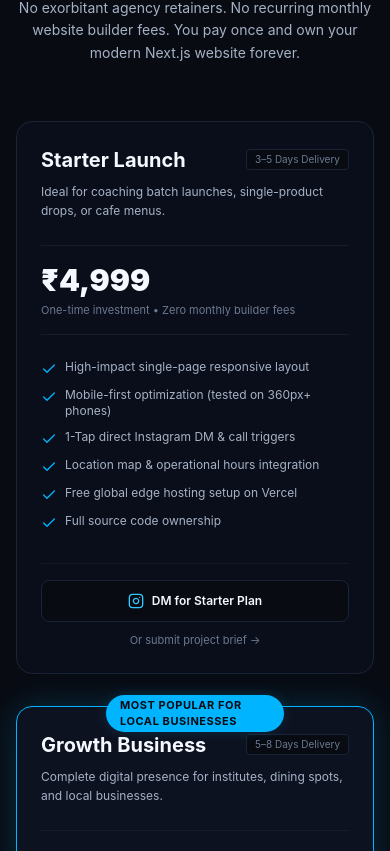
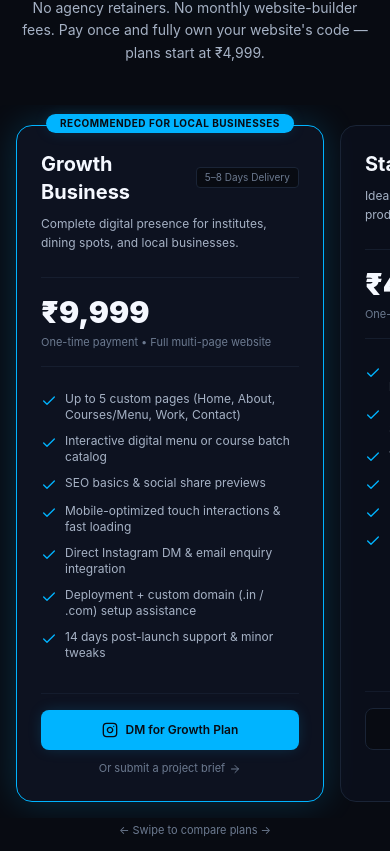
Before and after one commit to axonixtech01-cpu/axonix-tech, a Next.js app: page /services in a window 390 px wide. Shown: the part 6773-7624 px from the top of the page. Built offline with nearby package versions, Linux system fonts and the light colour scheme.

Commit message:
Update PricingSection.tsx

```diff
--- a/components/PricingSection.tsx
+++ b/components/PricingSection.tsx
@@ -1,22 +1,24 @@
 import React from 'react';
 import Link from 'next/link';
 import { SectionHeading } from './SectionHeading';
-import { Check, Sparkles, Send, ShieldCheck, ArrowRight, Instagram } from 'lucide-react';
+import { DiscountCallout } from './DiscountCallout';
+import { Check, ShieldCheck, Instagram, ArrowRight } from 'lucide-react';
+import { INSTAGRAM_DM_URL } from '@/lib/site';
 
 const TIERS = [
   {
     name: 'Starter Launch',
     tagline: 'Ideal for coaching batch launches, single-product drops, or cafe menus.',
     price: '₹4,999',
-    subtitle: 'One-time investment • Zero monthly builder fees',
+    subtitle: 'One-time payment • No monthly builder fees',
     popular: false,
     turnaround: '3–5 Days Delivery',
     features: [
       'High-impact single-page responsive layout',
       'Mobile-first optimization (tested on 360px+ phones)',
-      '1-Tap direct Instagram DM & call triggers',
-      'Location map & operational hours integration',
-      'Free global edge hosting setup on Vercel',
+      '1-Tap direct Instagram DM & call buttons',
+      'Location map & opening hours section',
+      'Deployment & hosting setup included',
       'Full source code ownership',
     ],
     ctaText: 'DM for Starter Plan',
@@ -26,16 +28,16 @@ const TIERS = [
     name: 'Growth Business',
     tagline: 'Complete digital presence for institutes, dining spots, and local businesses.',
     price: '₹9,999',
-    subtitle: 'One-time investment • Full multi-page architecture',
+    subtitle: 'One-time payment • Full multi-page website',
     popular: true,
     turnaround: '5–8 Days Delivery',
     features: [
-      'Up to 5 custom-engineered pages (Home, About, Courses/Menu, Work, Contact)',
+      'Up to 5 custom pages (Home, About, Courses/Menu, Work, Contact)',
       'Interactive digital menu or course batch catalog',
-      'Search engine optimization (SEO) & OpenGraph previews',
+      'SEO basics & social share previews',
       'Mobile-optimized touch interactions & fast loading',
-      'Direct Instagram DM & email inquiry integration',
-      'Free deployment + custom domain (.in / .com) setup assistance',
+      'Direct Instagram DM & email enquiry integration',
+      'Deployment + custom domain (.in / .com) setup assistance',
       '14 days post-launch support & minor tweaks',
     ],
     ctaText: 'DM for Growth Plan',
@@ -63,60 +65,57 @@ const TIERS = [
 
 export const PricingSection: React.FC = () => {
   return (
-    <section className="relative py-20 bg-axon-bg border-t border-axon-border">
-      <div className="mx-auto max-w-7xl px-4 sm:px-6 lg:px-8">
+    <section id="pricing" className="relative scroll-mt-20 py-20 bg-axon-bg border-t border-axon-border overflow-hidden">
+      <div className="absolute inset-x-0 top-0 h-72 radial-glow pointer-events-none" aria-hidden="true" />
 
-        <SectionHeading
-          badge="// TRANSPARENT INVESTMENT"
-          title="Affordable Packages for Real Businesses"
-          subtitle="No exorbitant agency retainers. No recurring monthly website builder fees. You pay once and own your modern Next.js website forever."
-        />
+      <div className="relative mx-auto max-w-7xl px-4 sm:px-6 lg:px-8">
+        <div data-reveal>
+          <SectionHeading
+            badge="// TRANSPARENT PRICING"
+            title="Affordable Packages for Real Businesses"
+            subtitle="No agency retainers. No monthly website-builder fees. Pay once and fully own your website's code — plans start at ₹4,999."
+          />
+        </div>
 
-        <div className="mt-14 grid grid-cols-1 gap-8 lg:grid-cols-3 items-stretch">
-          {TIERS.map((tier, index) => (
+        {/* Mobile: swipe carousel (recommended plan first). Desktop: 3-column grid. */}
+        <div data-reveal className="no-scrollbar -mx-4 mt-10 flex snap-x snap-mandatory gap-4 overflow-x-auto px-4 pb-4 pt-5 sm:-mx-6 sm:px-6 lg:mx-0 lg:mt-14 lg:grid lg:grid-cols-3 lg:items-stretch lg:gap-8 lg:overflow-visible lg:px-0">
+          {TIERS.map((tier) => (
             <div
-              key={index}
-              className={`relative flex flex-col justify-between rounded-2xl border p-6 sm:p-8 transition-all duration-300 ${
+              key={tier.name}
+              data-spotlight
+              className={`relative flex w-[86%] max-w-sm shrink-0 snap-center flex-col justify-between rounded-2xl border p-6 sm:w-[60%] sm:p-8 lg:w-auto lg:max-w-none ${
                 tier.popular
-                  ? 'border-axon-blue bg-axon-surface shadow-[0_0_35px_rgba(0,180,255,0.2)] lg:-translate-y-2'
+                  ? 'order-first border-axon-blue bg-axon-surface shadow-[0_0_35px_rgba(0,180,255,0.2)] lg:order-none lg:-translate-y-2'
                   : 'border-axon-border bg-axon-surface/60 hover:border-axon-blue/50'
               }`}
             >
               {tier.popular && (
-                <div className="absolute -top-3 left-1/2 -translate-x-1/2 rounded-full bg-axon-blue px-3.5 py-0.5 text-[11px] font-mono font-bold uppercase tracking-wider text-axon-bg shadow-glow-sm">
-                  MOST POPULAR FOR LOCAL BUSINESSES
+                <div className="absolute -top-3 left-1/2 -translate-x-1/2 whitespace-nowrap rounded-full bg-axon-blue px-3.5 py-0.5 text-[10px] sm:text-[11px] font-mono font-bold uppercase tracking-wider text-axon-bg shadow-glow-sm">
+                  Recommended for local businesses
                 </div>
               )}
 
               <div>
-                <div className="flex items-center justify-between">
-                  <h3 className="text-xl font-bold text-axon-text">
-                    {tier.name}
-                  </h3>
-                  <span className="rounded bg-axon-bg px-2 py-0.5 font-mono text-[10px] text-axon-dim border border-axon-border">
+                <div className="flex items-center justify-between gap-2">
+                  <h3 className="text-xl font-bold text-axon-text">{tier.name}</h3>
+                  <span className="shrink-0 rounded bg-axon-bg px-2 py-0.5 font-mono text-[10px] text-axon-dim border border-axon-border">
                     {tier.turnaround}
                   </span>
                 </div>
 
-                <p className="mt-2 text-xs text-axon-muted leading-relaxed">
-                  {tier.tagline}
-                </p>
+                <p className="mt-2 text-xs text-axon-muted leading-relaxed">{tier.tagline}</p>
 
                 <div className="mt-6 border-y border-axon-border/70 py-4">
                   <div className="flex items-baseline gap-2">
-                    <span className="text-3xl sm:text-4xl font-black text-axon-text font-mono">
-                      {tier.price}
-                    </span>
+                    <span className="text-3xl sm:text-4xl font-black text-axon-text font-mono">{tier.price}</span>
                   </div>
-                  <span className="mt-1 block text-[11px] text-axon-dim font-mono">
-                    {tier.subtitle}
-                  </span>
+                  <span className="mt-1 block text-[11px] text-axon-dim font-mono">{tier.subtitle}</span>
                 </div>
 
                 <ul className="mt-6 space-y-2.5 text-xs text-axon-muted">
-                  {tier.features.map((feat, i) => (
-                    <li key={i} className="flex items-start gap-2">
-                      <Check className="h-4 w-4 text-axon-blue shrink-0 mt-0.5" />
+                  {tier.features.map((feat) => (
+                    <li key={feat} className="flex items-start gap-2">
+                      <Check className="h-4 w-4 text-axon-blue shrink-0 mt-0.5" aria-hidden="true" />
                       <span>{feat}</span>
                     </li>
                   ))}
@@ -126,48 +125,58 @@ export const PricingSection: React.FC = () => {
               {/* Action buttons */}
               <div className="mt-8 pt-4 border-t border-axon-border/60 space-y-2.5">
                 <a
-                  href={`https://ig.me/m/axo_nixtech`}
+                  href={INSTAGRAM_DM_URL}
                   target="_blank"
                   rel="noopener noreferrer"
-                  className={`w-full inline-flex items-center justify-center gap-2 rounded-lg py-3 text-xs sm:text-sm font-semibold transition-all duration-200 active:scale-98 ${
+                  data-ripple
+                  className={`w-full inline-flex items-center justify-center gap-2 rounded-lg py-3 text-xs sm:text-sm font-semibold transition-colors duration-200 ${
                     tier.popular
-                      ? 'bg-axon-blue text-axon-bg shadow-glow-sm hover:bg-axon-accent'
+                      ? 'btn-shine bg-axon-blue text-axon-bg shadow-glow-sm hover:bg-axon-accent'
                       : 'border border-axon-border bg-axon-bg text-axon-text hover:border-axon-blue/50 hover:bg-axon-surface'
                   }`}
                 >
-                  <Instagram className="h-4 w-4 text-axon-accent" />
+                  <Instagram className={`h-4 w-4 ${tier.popular ? 'text-axon-bg' : 'text-axon-accent'}`} aria-hidden="true" />
                   <span>{tier.ctaText}</span>
                 </a>
 
                 <Link
                   href={`/contact?service=${encodeURIComponent(tier.serviceParam)}`}
-                  className="block text-center text-[11px] font-mono text-axon-dim hover:text-axon-blue transition-colors"
+                  className="flex items-center justify-center gap-1 text-center text-[11px] font-mono text-axon-dim hover:text-axon-blue transition-colors"
                 >
-                  Or submit project brief &rarr;
+                  <span>Or submit a project brief</span>
+                  <ArrowRight className="h-3 w-3" aria-hidden="true" />
                 </Link>
               </div>
-
             </div>
           ))}
         </div>
 
-        {/* Honest Pricing Policy Note */}
-        <div className="mt-12 rounded-xl border border-axon-border bg-axon-surface/40 p-4 text-center text-xs text-axon-muted max-w-2xl mx-auto flex items-center justify-center gap-2">
-          <ShieldCheck className="h-4 w-4 text-emerald-400 shrink-0" />
+        <p className="mt-1 text-center text-[11px] font-mono text-axon-dim lg:hidden" aria-hidden="true">
+          ← Swipe to compare plans →
+        </p>
+
+        {/* Discount call-to-action */}
+        <div className="mt-10 lg:mt-14">
+          <DiscountCallout />
+        </div>
+
+        {/* Honest pricing policy notes */}
+        <div className="mt-8 rounded-xl border border-axon-border bg-axon-surface/40 p-4 text-xs text-axon-muted max-w-3xl mx-auto flex items-start sm:items-center justify-center gap-2">
+          <ShieldCheck className="h-4 w-4 text-emerald-400 shrink-0 mt-0.5 sm:mt-0" aria-hidden="true" />
           <span>
-            100% Transparency: Advance payment of 40% to initiate wireframing, balance upon deployment and satisfaction.
+            100% Transparency: 40% advance to start wireframing, balance on delivery. Domain names and any paid hosting
+            are billed separately by the provider.
           </span>
         </div>
 
-        {/* Separate-quote note for non-website services */}
         <p className="mt-4 text-center text-[11px] sm:text-xs text-axon-dim max-w-2xl mx-auto leading-relaxed">
-          Website packages cover website work only. PPT &amp; presentation design and chatbot development are quoted separately based on slide count, functionality, API requirements, and delivery scope.{' '}
+          Website packages cover website work only. PPT &amp; presentation design and chatbot development are quoted
+          separately based on slide count, functionality, API requirements, and delivery scope.{' '}
           <Link href="/contact" className="text-axon-blue hover:text-axon-accent underline underline-offset-2">
             Request a quote
           </Link>
           .
         </p>
-
       </div>
     </section>
   );
```
